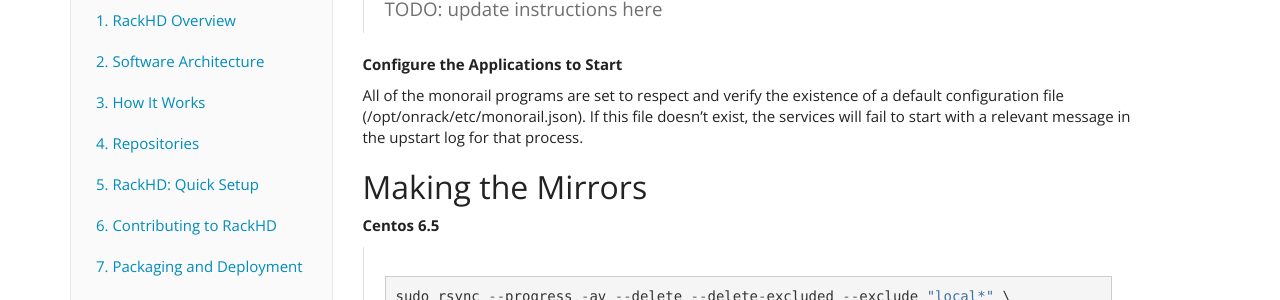
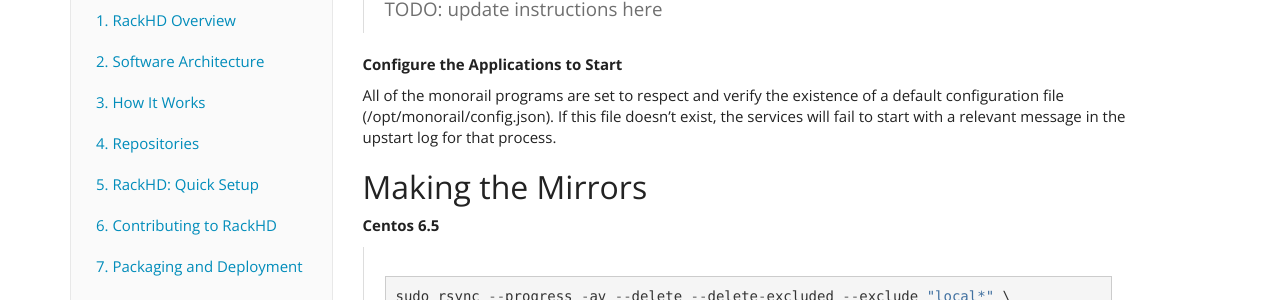
Before and after one commit to RackHD/docs, a Sphinx documentation site: the page built from docs/rackhd/ubuntu_install_instructions.rst, in a window 1280 px wide and 900 px high, scrolled down 1825 px. Shown: the part 175-475 px from the top of the window. Built offline with Sphinx 7.4.7, drawn with Linux system fonts in a browser that asks for light colours.

Commit message:
removed refs to onRack

```diff
--- a/docs/rackhd/tasks.rst
+++ b/docs/rackhd/tasks.rst
@@ -226,7 +226,7 @@
    * - Field
      - Description
    * - server
-     - The server field contains all values found in the configuration for the on-taskgraph process (/opt/onrack/etc/monorail.json)
+     - The server field contains all values found in the configuration for the on-taskgraph process (/opt/monorail/config.json)
        Example Usage: `{{ server.mongo.port }}`
    * - api
      - Values used for constructing API requests in a template:
--- a/docs/rackhd/ubuntu_install_instructions.rst
+++ b/docs/rackhd/ubuntu_install_instructions.rst
@@ -93,7 +93,7 @@
 **Configure the Applications to Start**
 
 All of the monorail programs are set to respect and verify the existence of a
-default configuration file (/opt/onrack/etc/monorail.json). If this file doesn't exist, the services will
+default configuration file (/opt/monorail/config.json). If this file doesn't exist, the services will
 fail to start with a relevant message in the upstart log for that process.
 
 Making the Mirrors
```
